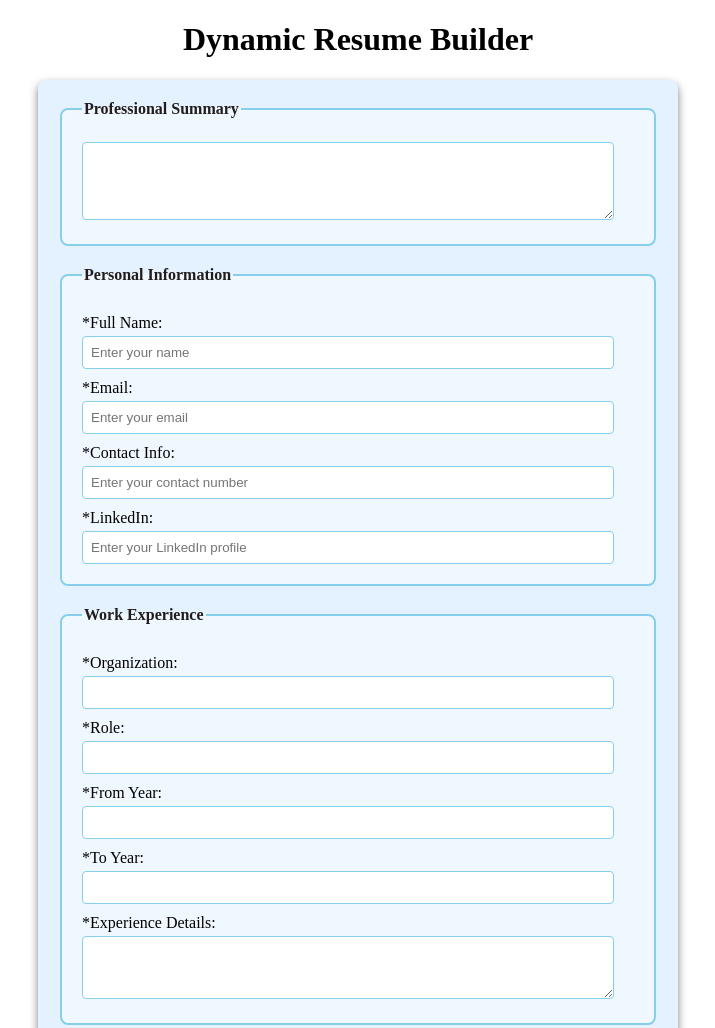
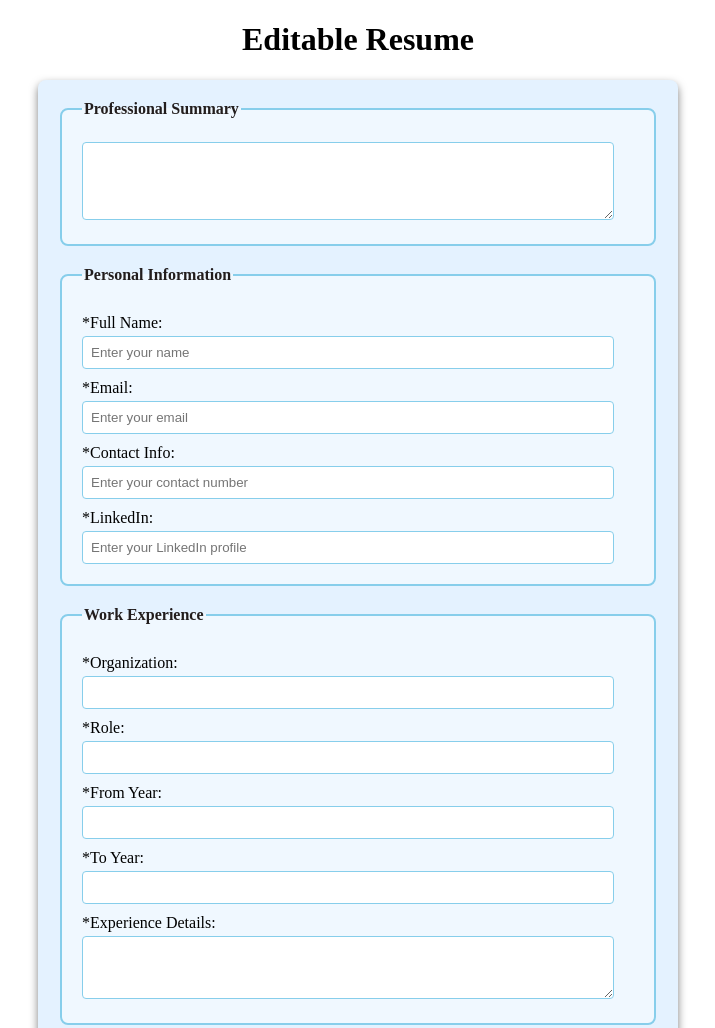
Before and after one commit to zainabhchaudhry/milestone04Editable-Resume-, a plain HTML site: page index.html in a window 1280 px wide. Shown: the top 1028 px of the page, without its empty margins (282-997 px from the left). Drawn offline with Linux system fonts and the light colour scheme.

Commit message:
updated the title

```diff
--- a/index.html
+++ b/index.html
@@ -9,7 +9,7 @@
 </head>
 <body>
   <div>
-    <h1><b>Dynamic Resume Builder</b></h1>
+    <h1><b>Editable Resume</b></h1>
     <form id="RESUME">
 
       <fieldset>
```
